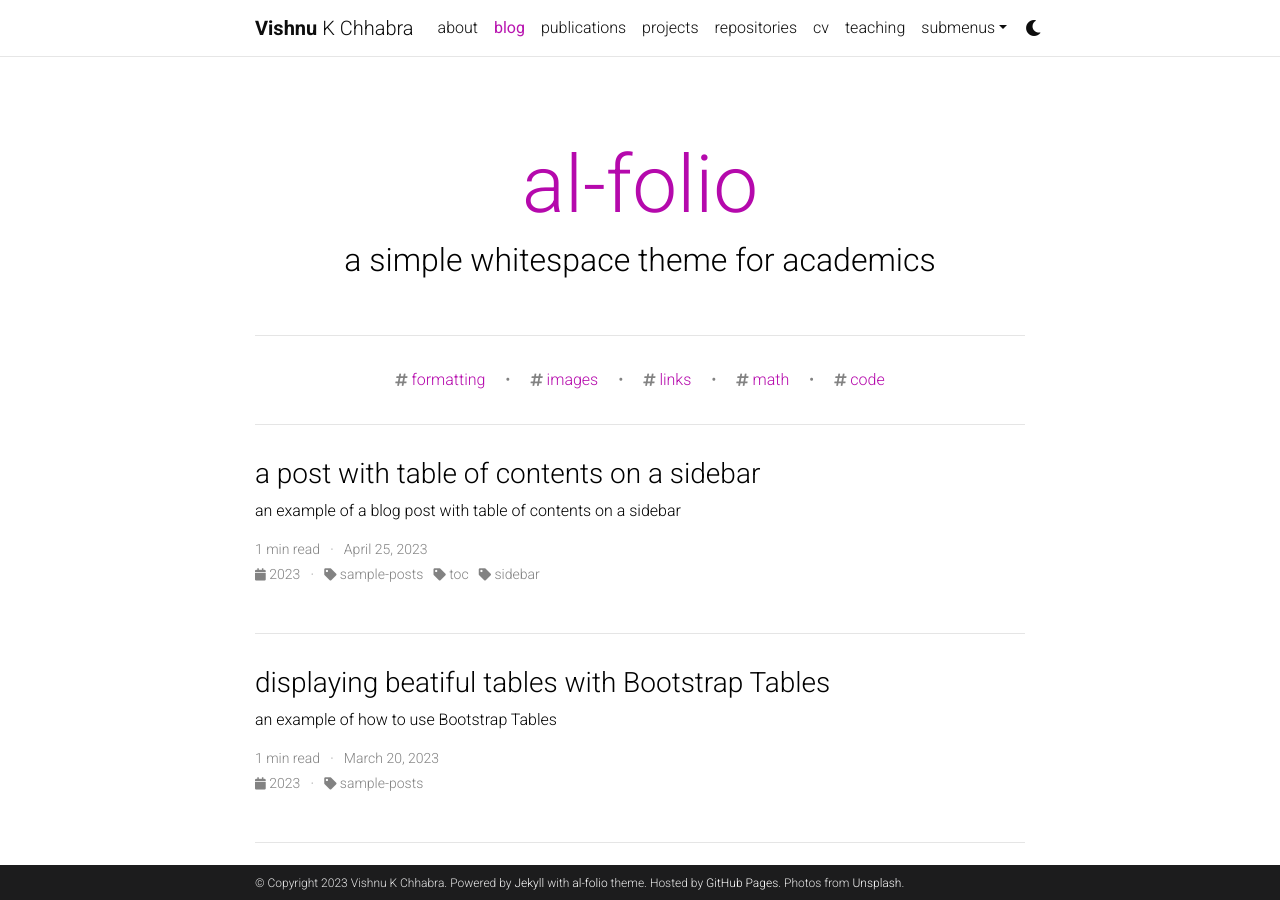
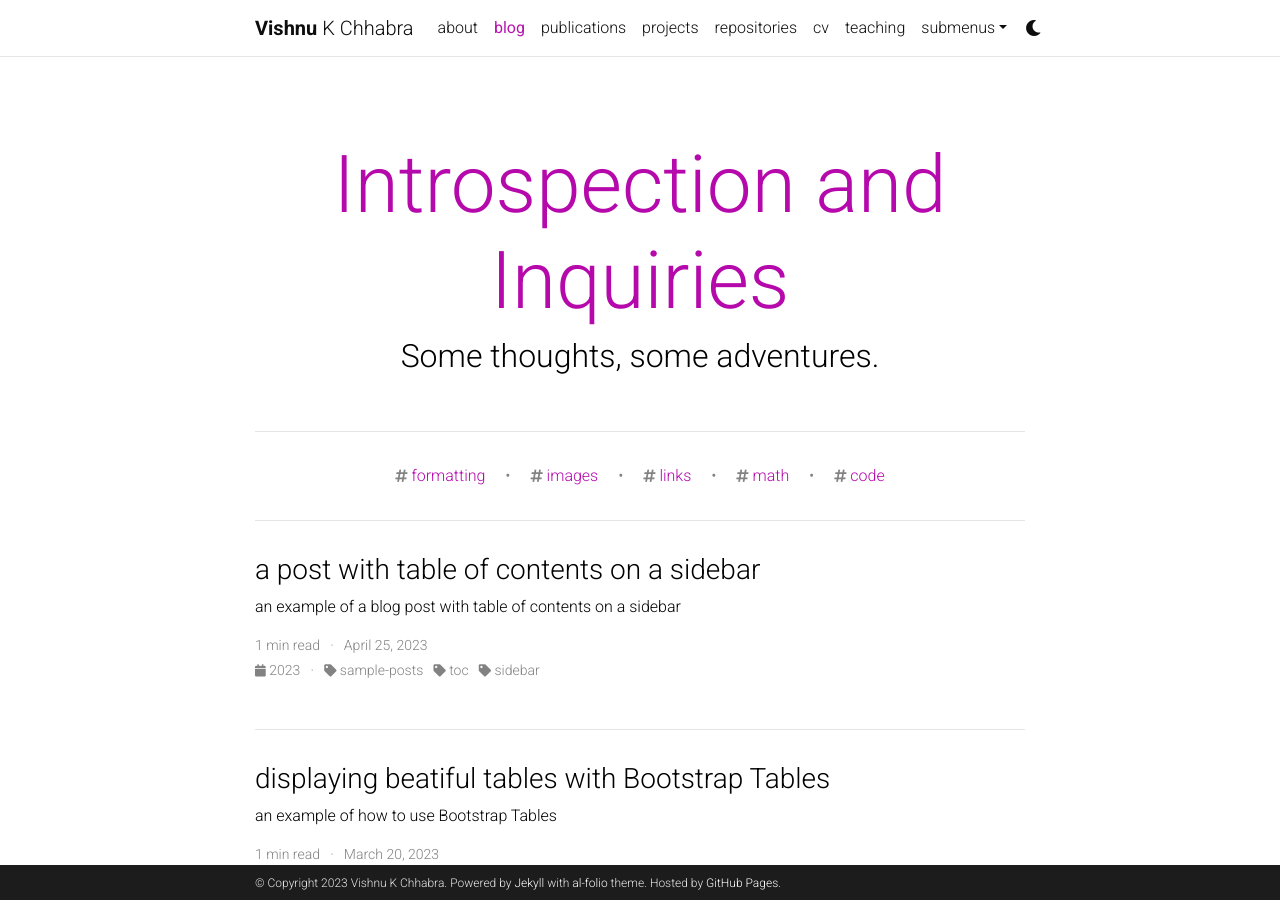
Before and after one commit to VishnuKabir/VishnuKabir.github.io, a Jekyll site: the page built from blog/index.html, in a window 1280 px wide and 900 px high. Built offline with Jekyll 4.4.1, drawn with Linux system fonts in a browser that asks for light colours; the list of posts is cut into pages by our own code; comment, search, counter and statistics services are not loaded; a style sheet for code colours, icons or effects is not loaded.

```diff
--- a/_config.yml
+++ b/_config.yml
@@ -12,7 +12,7 @@ description: > # the ">" symbol means to ignore newlines until "footer_text:"
 footer_text: >
   Powered by <a href="https://jekyllrb.com/" target="_blank">Jekyll</a> with <a href="https://github.com/alshedivat/al-folio">al-folio</a> theme.
   Hosted by <a href="https://pages.github.com/" target="_blank">GitHub Pages</a>.
-  Photos from <a href="https://unsplash.com" target="_blank">Unsplash</a>.
+
 keywords: jekyll, jekyll-theme, academic-website, portfolio-website  # add your own keywords or leave empty
 
 lang: en # the language of your site (for example: en, fr, cn, ru, etc.)
@@ -75,7 +75,7 @@ github_username: # your GitHub user name
 gitlab_username: # your GitLab user name
 twitter_username: # your Twitter handle
 mastodon_username: # your mastodon instance+username in the format instance.tld/@username
-linkedin_username: # your LinkedIn user name
+linkedin_username: vishnu-chhabra1999 # your LinkedIn user name
 telegram_username: # your Telegram user name
 scholar_userid: # your Google Scholar ID
 semanticscholar_id: # your Semantic Scholar ID
@@ -122,9 +122,9 @@ bing_site_verification:  # out your bing-site-verification ID (Bing Webmaster)
 # Blog
 # -----------------------------------------------------------------------------
 
-blog_name: al-folio # blog_name will be displayed in your blog page
+blog_name: Introspection and Inquiries # blog_name will be displayed in your blog page
 blog_nav_title: blog # your blog must have a title for it to be displayed in the nav bar
-blog_description: a simple whitespace theme for academics
+blog_description: Some thoughts, some adventures.
 permalink: /blog/:year/:title/
 
 # Pagination
```
Also changed, not shown: _pages/about.md (+7 -10 lines), 1 other file.
